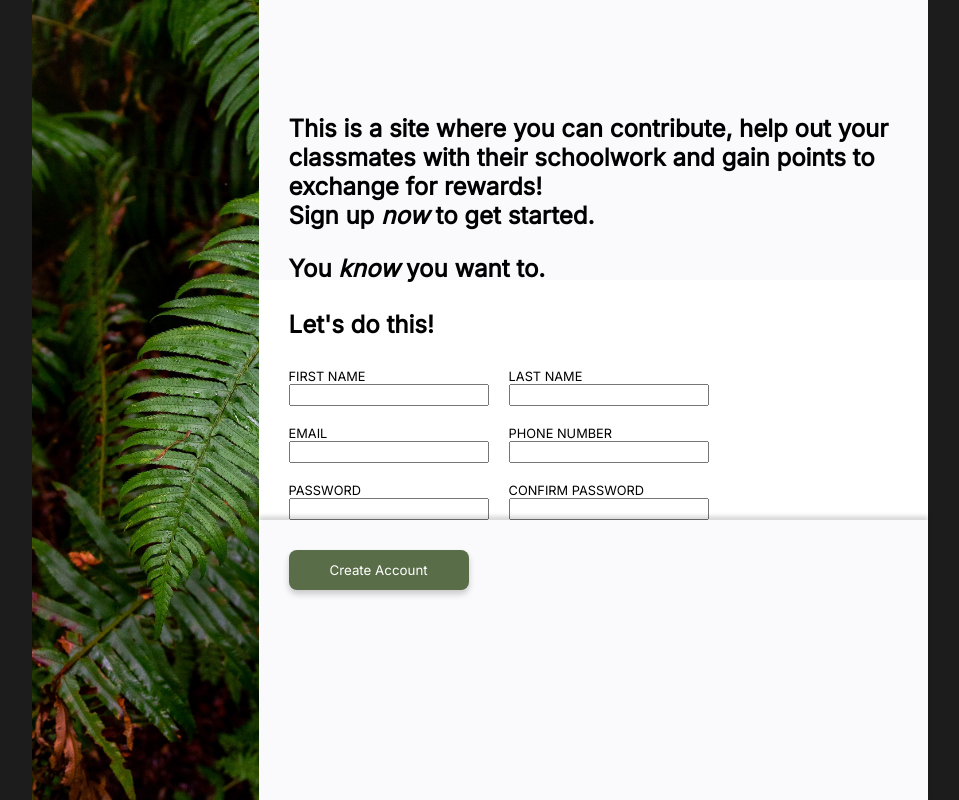
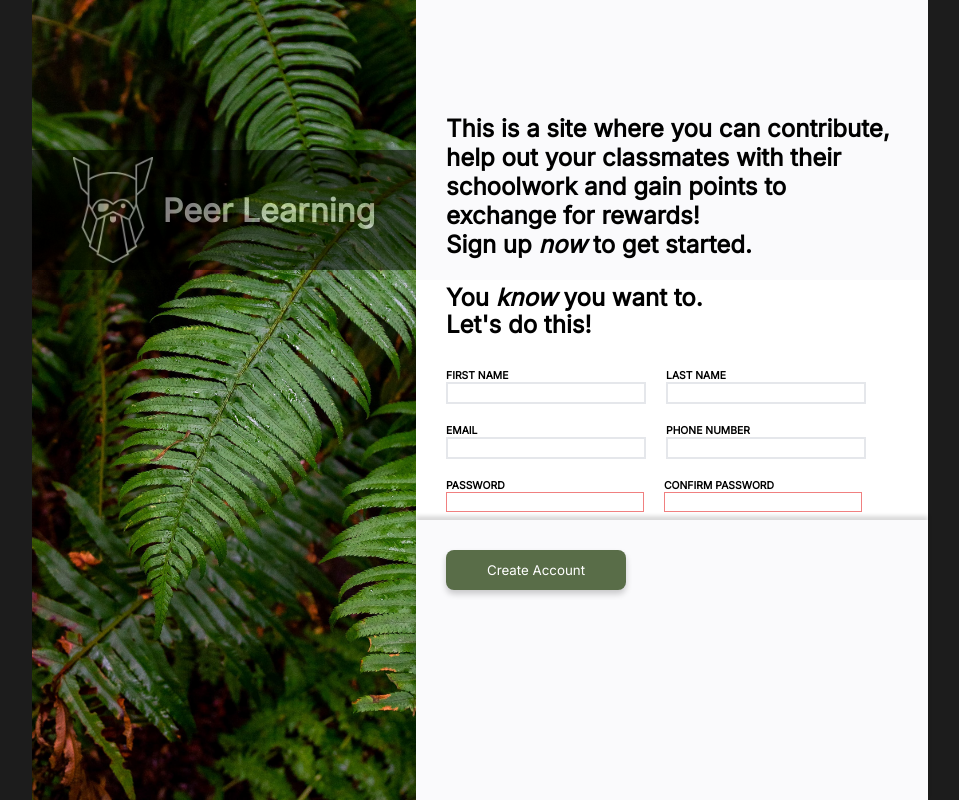
Before and after one commit to rlrx/sign-up-form, a plain HTML site: page index.html in a window 1280 px wide. Shown: the whole page, without its empty margins (160-1119 px from the left). Drawn offline with Linux system fonts and the light colour scheme.

Commit message:
Completed the styling of form without JS script working

```diff
--- a/index.html
+++ b/index.html
@@ -11,7 +11,10 @@
 <body>
     <div class="entirepage">
         <div class="left">
-
+           <div class="logobackground">
+                <img src="./odin-lined.png" class="logo">
+                <h6>Peer Learning</h6>
+            </div>
         </div>
         <div class="right">
             <header>
@@ -51,13 +54,13 @@
                         <label>
                             PASSWORD
                         </label>
-                        <input type="password">
+                        <input class="error password1" type="password">
                     </div>
                     <div class="input-container">
                         <label>
                             CONFIRM PASSWORD
                         </label>
-                        <input type="password">
+                        <input class="error password2" type="password">
                     </div>
                 </div>
             </div>
--- a/styles.css
+++ b/styles.css
@@ -15,10 +15,32 @@ body {
 
 .left{
     display: flex;
-    width: 40vw;
+    width: 30vw;
     height: 100vh;
     background-image: url(./plantleaves.jpg);
     background-size: cover;
+}
+
+.logobackground {
+    display: flex;
+    align-items: center;
+    justify-content: center;
+    margin-top: 150px;
+    height: 120px;
+    width: 30vw;
+    background-color: black;
+    opacity: 0.5;
+    font-family: Inter;
+    text-align: center;
+    font-size: 3em;
+    color: white;
+
+}
+
+.logo {
+    max-width: 80px;
+    height: auto;
+    margin-right: 10px;
 }
 
 .right{
@@ -53,13 +75,28 @@ header {
     flex-wrap: wrap;
     padding: 30px;
     padding-right: 50px;
-    font-size: 0.8em;
+    font-size: 0.65em;
+    color: black;
+    font-weight: bolder;
     gap: 20px;
 }
 
 .input-container {
     display: flex;
     flex-direction: column;
+}
+
+input {
+    border: 2px #E5E7EB solid;
+}
+
+input:focus {
+    border: 2px lightblue solid;
+    box-shadow: 0px 0px 10px rgba(0, 0, 0, 0.2);
+}
+
+.error {
+    border: 1px lightcoral solid;
 }
 
 footer {
```
Also changed, not shown: script.js (+15 -0 lines), odin-lined.png (added).
